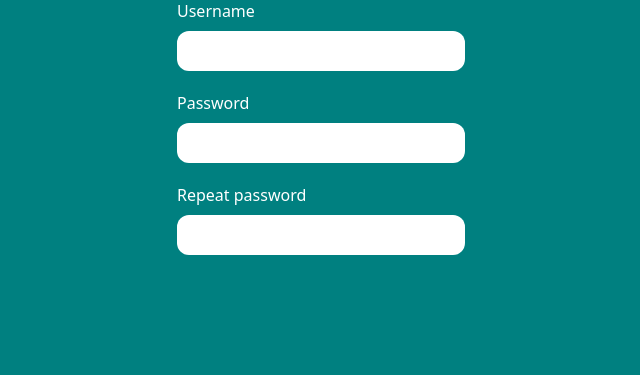
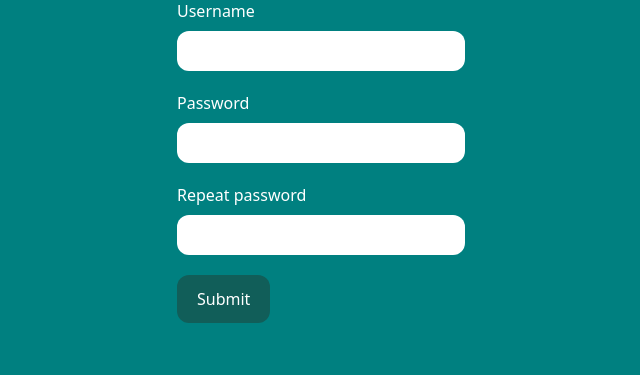
Before and after one commit to alex-njuguna/Live-chat-room, a Django app: page /signup/ in a window 1280 px wide. Shown: the part 317-692 px from the top of the page, without its empty margins (319-959 px from the left). Run offline with Django 4.2, Linux system fonts and the light colour scheme; some libraries are stand-ins or nearby versions.

Commit message:
registration

```diff
--- a/chat/core/templates/core/signup.html
+++ b/chat/core/templates/core/signup.html
@@ -23,14 +23,31 @@
         <div class="mb-5">
             <label for="password" class="text-white">Password</label>
 
-            <input type="text" name="password1" class="w-full mt-2 px-4 py-2 rounded-xl">
+            <input type="password" name="password1" class="w-full mt-2 px-4 py-2 rounded-xl">
         </div>
 
         <div class="mb-5">
             <label for="password2" class="text-white">Repeat password</label>
 
-            <input type="text" name="password2" class="w-full mt-2 px-4 py-2 rounded-xl">
+            <input type="password" name="password2" class="w-full mt-2 px-4 py-2 rounded-xl">
         </div>
+
+
+        {% if form.errors %}
+
+            {% for field in form %}
+
+                {% for error in field.errors %}
+                    <div class="mb-5 p-4 rounded-xl bg-red-300 text-white">
+                        <p>{{ error|escape }}</p>
+                    </div>
+                {% endfor %}
+
+            {% endfor %}
+
+        {% endif %}
+
+        <button class="px-5 py-3 rounded-xl text-white bg-teal-800 hover:bg-teal-700">Submit</button>
 
     </form>
 {% endblock content %}
```
Also changed, not shown: chat/db.sqlite3.
